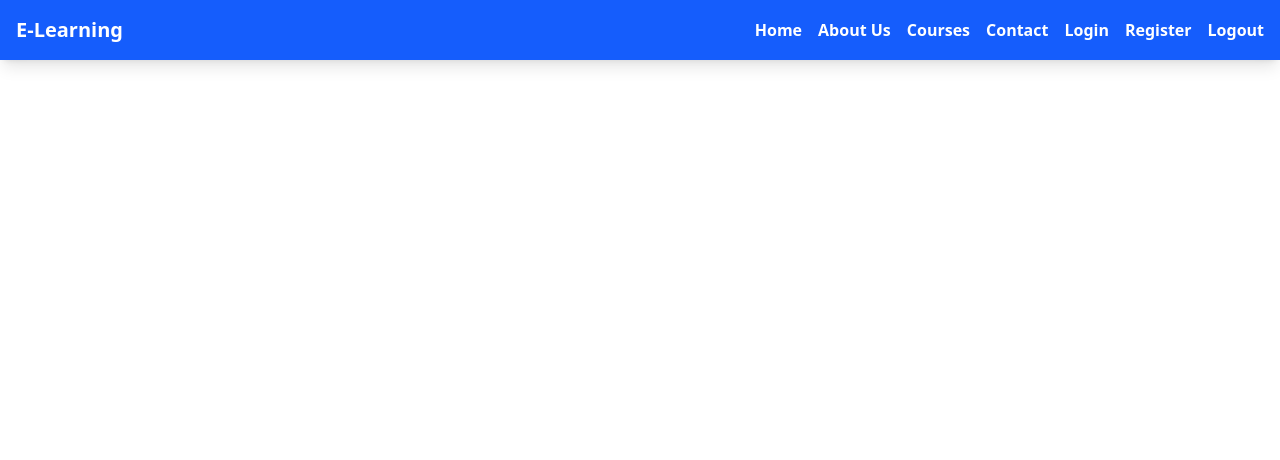
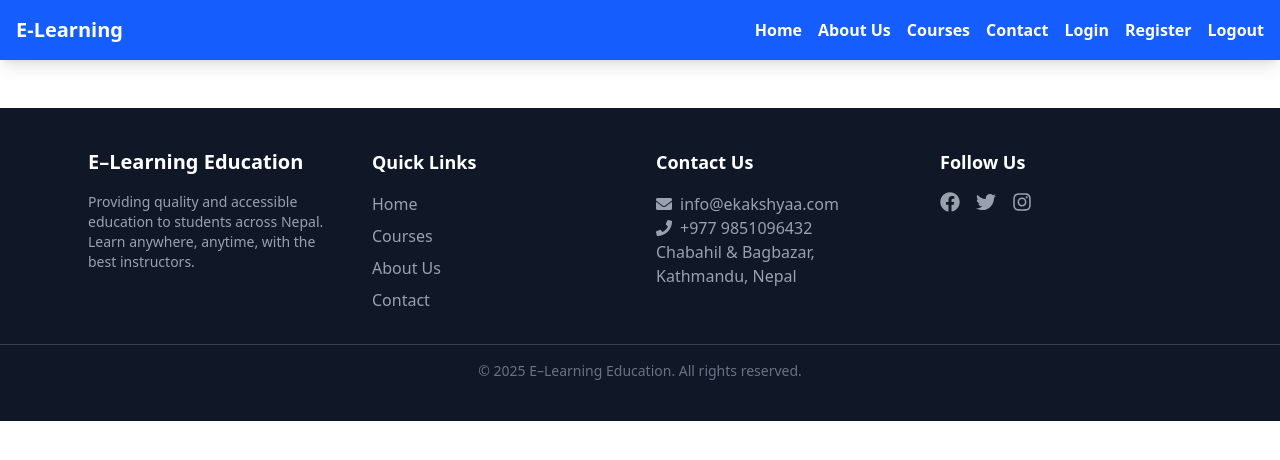
Before and after one commit to simalimbu/Basic_React, a React (Vite) app: page /footer in a window 1280 px wide. Shown: the top 460 px of the page. Built offline with nearby package versions, Linux system fonts and the light colour scheme.

Commit message:
About change

```diff
--- a/src/App.jsx
+++ b/src/App.jsx
@@ -15,6 +15,7 @@ import CoursesPage from "./pages/Courses/CoursesPage";
 import SinglePage from "./pages/Courses/SinglePage";
 import SendMessage from "./pages/Courses/SendMessage";
 import AboutUs from "./pages/AboutUs";
+import Footer from "./pages/Footer";
 
 
 CoursesPage
@@ -37,6 +38,7 @@ const App = () => {
         <Route path="/course/:id" element={<SinglePage/>} />
         <Route path="/send-message" element={<SendMessage/>} />
         <Route path="/about" element={<AboutUs/>} />
+        <Route path="/footer" element={<Footer/>} />
       </Routes>
     </BrowserRouter>
   );
--- /dev/null
+++ b/src/pages/Footer.jsx
@@ -0,0 +1,62 @@
+// src/components/Footer.jsx
+import React from "react";
+import { Link } from "react-router-dom";
+import { FaFacebook, FaTwitter, FaInstagram, FaEnvelope, FaPhone } from "react-icons/fa";
+
+const Footer = () => {
+  return (
+    <footer className="bg-gray-900 text-white py-10 mt-12">
+      <div className="max-w-6xl mx-auto px-6 grid md:grid-cols-4 gap-8">
+
+        {/* Brand / About */}
+        <div>
+          <h2 className="text-xl font-bold mb-4">E–Learning Education</h2>
+          <p className="text-gray-400 text-sm">
+            Providing quality and accessible education to students across Nepal.
+            Learn anywhere, anytime, with the best instructors.
+          </p>
+        </div>
+
+        {/* Quick Links */}
+        <div>
+          <h3 className="text-lg font-semibold mb-4">Quick Links</h3>
+          <ul className="space-y-2 text-gray-400">
+            <li><Link to="/" className="hover:text-white">Home</Link></li>
+            <li><Link to="/courses" className="hover:text-white">Courses</Link></li>
+            <li><Link to="/about" className="hover:text-white">About Us</Link></li>
+            <li><Link to="/contact" className="hover:text-white">Contact</Link></li>
+          </ul>
+        </div>
+
+        {/* Contact Info */}
+        <div>
+          <h3 className="text-lg font-semibold mb-4">Contact Us</h3>
+          <p className="text-gray-400 flex items-center gap-2">
+            <FaEnvelope /> info@ekakshyaa.com
+          </p>
+          <p className="text-gray-400 flex items-center gap-2">
+            <FaPhone /> +977 9851096432
+          </p>
+          <p className="text-gray-400">Chabahil & Bagbazar, Kathmandu, Nepal</p>
+        </div>
+
+        {/* Social Media */}
+        <div>
+          <h3 className="text-lg font-semibold mb-4">Follow Us</h3>
+          <div className="flex space-x-4 text-gray-400 text-xl">
+            <a href="#" className="hover:text-white"><FaFacebook /></a>
+            <a href="#" className="hover:text-white"><FaTwitter /></a>
+            <a href="#" className="hover:text-white"><FaInstagram /></a>
+          </div>
+        </div>
+      </div>
+
+      {/* Bottom bar */}
+      <div className="border-t border-gray-700 mt-8 pt-4 text-center text-gray-500 text-sm">
+        © {new Date().getFullYear()} E–Learning Education. All rights reserved.
+      </div>
+    </footer>
+  );
+};
+
+export default Footer;
--- /dev/null
+++ b/src/pages/Layout.jsx
@@ -0,0 +1,21 @@
+// src/components/Layout.jsx
+import React from "react";
+import Footer from "./Footer";
+import Navbar from "./NavBar";
+
+const Layout = ({ children }) => {
+  return (
+    <div className="flex flex-col min-h-screen">
+      {/* Navbar at the top */}
+      <Navbar />
+
+      {/* Page content */}
+      <main className="flex-grow">{children}</main>
+
+      {/* Footer at the bottom */}
+      <Footer />
+    </div>
+  );
+};
+
+export default Layout;
```
